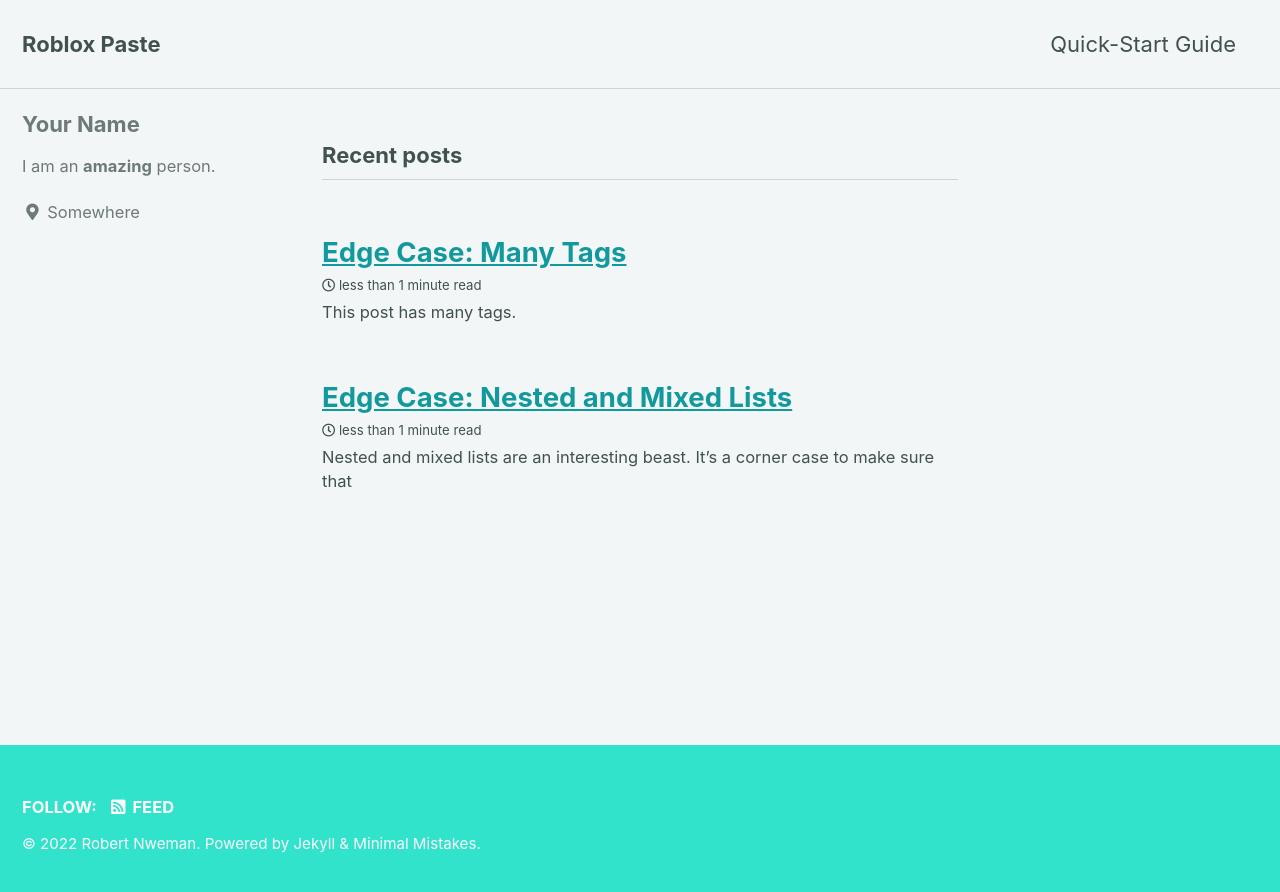
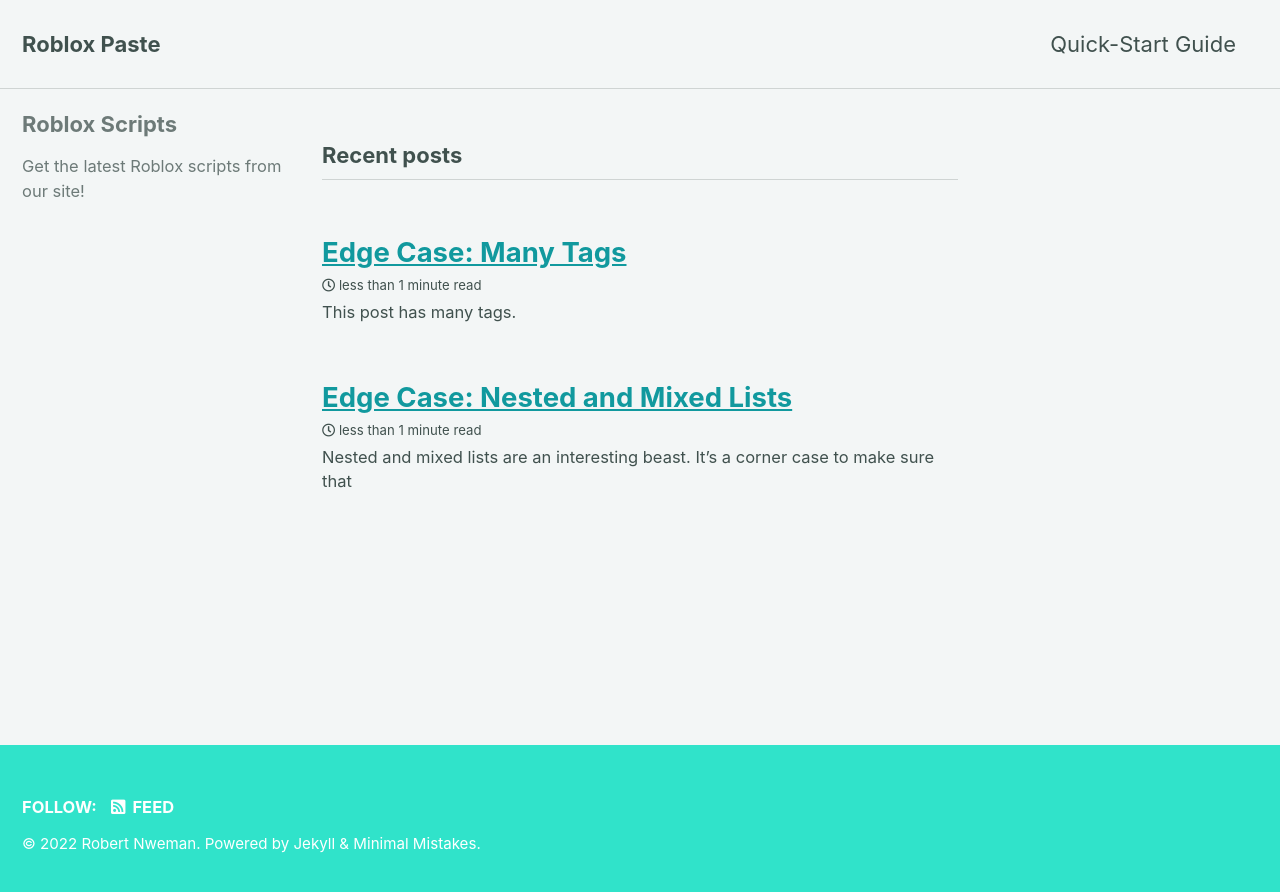
Before and after one commit to robloxpaste/robloxpaste.github.io, a Jekyll site: the page built from index.html, in a window 1280 px wide. Shown: the top 892 px of the page. Built offline with Jekyll 4.4.1, drawn with Linux system fonts in a browser that asks for light colours; cached includes are drawn as plain includes; the list of posts is cut into pages by our own code.

Commit message:
Update _config.yml

```diff
--- a/_config.yml
+++ b/_config.yml
@@ -104,10 +104,10 @@
 
 # Site Author
 author:
-  name             : "Your Name"
+  name             : "Roblox Scripts"
   avatar           : # path of avatar image, e.g. "/assets/images/bio-photo.jpg"
-  bio              : "I am an **amazing** person."
-  location         : "Somewhere"
+  bio              : "Get the latest Roblox scripts from our site!"
+  location         : # "Somewhere"
   email            :
   links:
     - label: "Email"
```
